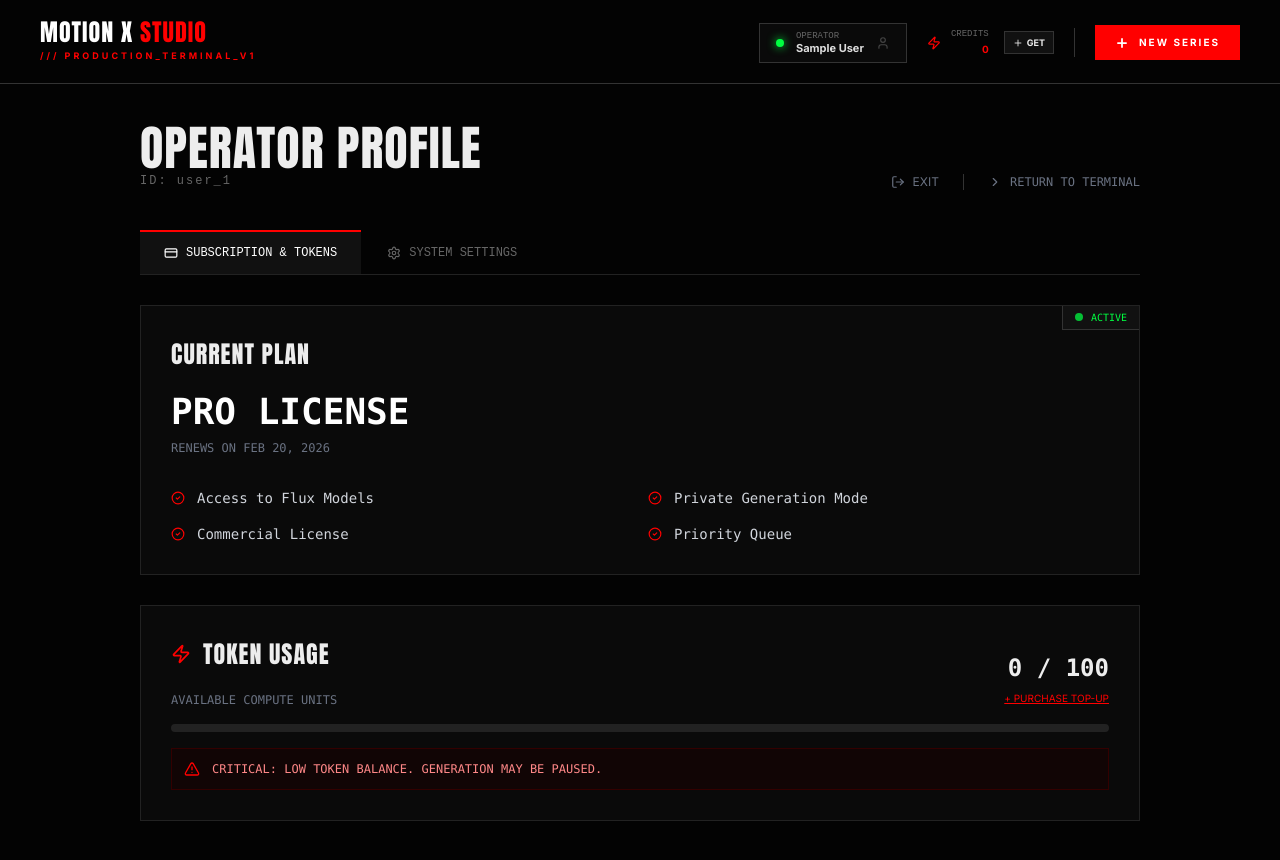
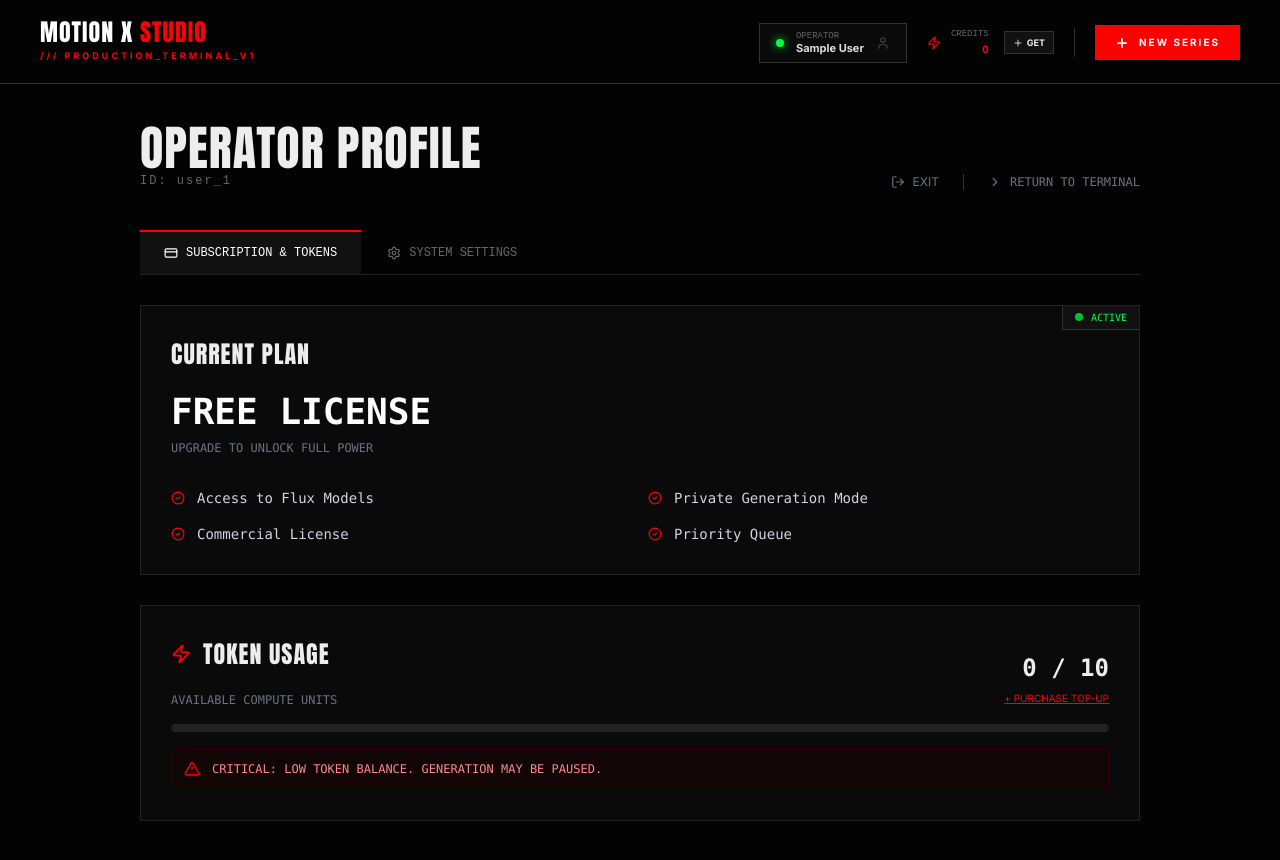
Before and after one commit to jagan607/MotionX-Studio-Frontend, a Next.js app: page /profile in a window 1280 px wide. Shown: the top 860 px of the page. Built offline with nearby package versions, Linux system fonts and the light colour scheme; no server answers; the database is empty; sample sign-in values are in the browser's storage.

Commit message:
plan correction

```diff
--- a/app/profile/page.tsx
+++ b/app/profile/page.tsx
@@ -1,8 +1,9 @@
 "use client";
 
 import { useState, useEffect } from "react";
-import { auth } from "@/lib/firebase";
-import { signOut, updateProfile } from "firebase/auth";
+import { auth, db } from "@/lib/firebase";
+import { updateProfile } from "firebase/auth";
+import { doc, getDoc } from "firebase/firestore"; // Added Firestore imports
 import { useRouter } from "next/navigation";
 import { useCredits } from "@/hooks/useCredits";
 import Link from "next/link";
@@ -12,8 +13,8 @@ import {
 } from "lucide-react";
 import toast, { Toaster } from "react-hot-toast";
 
-// --- MOCK PLAN DATA (Replace with real DB data later) ---
-const PLAN_LIMITS = {
+// --- PLAN CONFIGURATION ---
+const PLAN_LIMITS: Record<string, number> = {
     free: 10,
     starter: 50,
     pro: 100,
@@ -22,8 +23,9 @@ const PLAN_LIMITS = {
 
 export default function ProfilePage() {
     const router = useRouter();
-    const { credits } = useCredits(); // Real-time credits from your hook
+    const { credits } = useCredits();
     const [user, setUser] = useState<any>(null);
+    const [plan, setPlan] = useState<string>("free"); // Default to free
     const [activeTab, setActiveTab] = useState<"subscription" | "settings">("subscription");
     const [loading, setLoading] = useState(true);
 
@@ -31,13 +33,28 @@ export default function ProfilePage() {
     const [displayName, setDisplayName] = useState("");
     const [isSaving, setIsSaving] = useState(false);
 
-    // 1. Fetch User Data
+    // 1. Fetch User Data & Plan from Firestore
     useEffect(() => {
-        const unsubscribe = auth.onAuthStateChanged((u) => {
+        const unsubscribe = auth.onAuthStateChanged(async (u) => {
             if (u) {
                 setUser(u);
                 setDisplayName(u.displayName || "");
-                setLoading(false);
+
+                // FETCH PLAN FROM DB
+                try {
+                    const userDocRef = doc(db, "users", u.uid);
+                    const userDocSnap = await getDoc(userDocRef);
+
+                    if (userDocSnap.exists()) {
+                        const userData = userDocSnap.data();
+                        // Use plan from DB, fallback to 'free'
+                        setPlan(userData.plan || "free");
+                    }
+                } catch (error) {
+                    console.error("Error fetching user plan:", error);
+                } finally {
+                    setLoading(false);
+                }
             } else {
                 router.push("/login");
             }
@@ -46,11 +63,12 @@ export default function ProfilePage() {
     }, [router]);
 
     // 2. Calculate Usage Stats
-    // In production, fetch 'planType' from Firestore user doc to determine maxCredits
-    const maxCredits = PLAN_LIMITS.pro;
+    // Normalize plan string (handle case sensitivity)
+    const currentPlanKey = plan.toLowerCase();
+    const maxCredits = PLAN_LIMITS[currentPlanKey] || PLAN_LIMITS.free;
     const usagePercent = Math.min(100, ((credits || 0) / maxCredits) * 100);
 
-    // 3. Handle Actions
+    // 3. Handle Profile Update
     const handleUpdateProfile = async () => {
         if (!user) return;
         setIsSaving(true);
@@ -67,7 +85,7 @@ export default function ProfilePage() {
 
     const handleLogout = async () => {
         try {
-            await signOut(auth);
+            await auth.signOut();
             router.push("/");
         } catch (error) {
             console.error("Logout failed", error);
@@ -95,11 +113,9 @@ export default function ProfilePage() {
             maxWidth: '1000px',
             margin: '0 auto',
         },
-        // Header
         headerTitle: { fontFamily: 'Anton, sans-serif', fontSize: '48px', textTransform: 'uppercase' as const, lineHeight: 1 },
         headerSub: { fontFamily: 'monospace', color: '#666', fontSize: '12px', letterSpacing: '2px' },
 
-        // Tabs
         tabContainer: { display: 'flex', gap: '2px', marginTop: '40px', borderBottom: '1px solid #222' },
         tabBtn: (isActive: boolean) => ({
             padding: '12px 24px',
@@ -116,7 +132,6 @@ export default function ProfilePage() {
             transition: 'all 0.2s'
         }),
 
-        // Cards
         card: {
             backgroundColor: '#0A0A0A',
             border: '1px solid #222',
@@ -126,7 +141,6 @@ export default function ProfilePage() {
         },
         sectionTitle: { fontFamily: 'Anton', fontSize: '24px', textTransform: 'uppercase' as const, marginBottom: '20px' },
 
-        // Inputs
         inputGroup: { marginBottom: '20px' },
         label: { display: 'block', fontFamily: 'monospace', fontSize: '10px', color: '#666', marginBottom: '8px', textTransform: 'uppercase' as const },
         input: {
@@ -147,7 +161,6 @@ export default function ProfilePage() {
             display: 'flex', alignItems: 'center', gap: '8px'
         },
 
-        // Credits Bar
         progressBarBg: { width: '100%', height: '8px', backgroundColor: '#222', marginTop: '15px', borderRadius: '4px', overflow: 'hidden' },
         progressBarFill: { width: `${usagePercent}%`, height: '100%', backgroundColor: credits && credits < 10 ? '#FF0000' : '#00FF41', transition: 'width 1s ease' }
     };
@@ -209,8 +222,12 @@ export default function ProfilePage() {
                             </div>
 
                             <h2 style={styles.sectionTitle}>Current Plan</h2>
-                            <p className="text-4xl font-mono font-bold text-white mb-2">PRO LICENSE</p>
-                            <p className="text-xs text-gray-500 font-mono mb-8">RENEWS ON FEB 20, 2026</p>
+                            <p className="text-4xl font-mono font-bold text-white mb-2 uppercase">
+                                {currentPlanKey} LICENSE
+                            </p>
+                            <p className="text-xs text-gray-500 font-mono mb-8">
+                                {currentPlanKey === 'free' ? "UPGRADE TO UNLOCK FULL POWER" : "RENEWS AUTOMATICALLY"}
+                            </p>
 
                             <div className="grid grid-cols-1 md:grid-cols-2 gap-4">
                                 {["Access to Flux Models", "Private Generation Mode", "Commercial License", "Priority Queue"].map((feat, i) => (
@@ -243,7 +260,7 @@ export default function ProfilePage() {
                                 <div style={styles.progressBarFill} />
                             </div>
 
-                            {credits !== null && credits < 20 && (
+                            {credits !== null && credits < 10 && (
                                 <div className="mt-4 flex items-center gap-3 bg-[#110505] border border-[#330000] p-3">
                                     <AlertTriangle size={16} className="text-[#FF0000]" />
                                     <p className="text-xs text-[#FF8888] font-mono">
```
